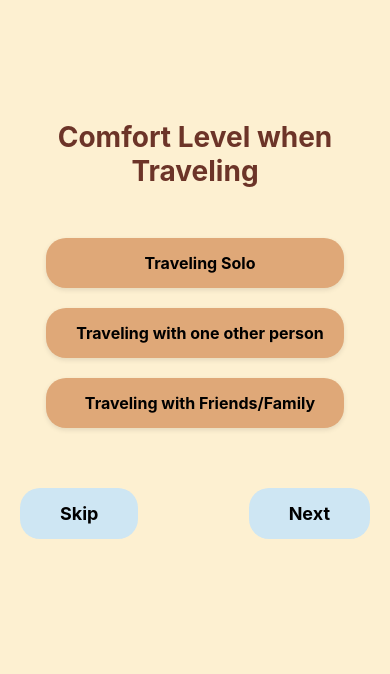
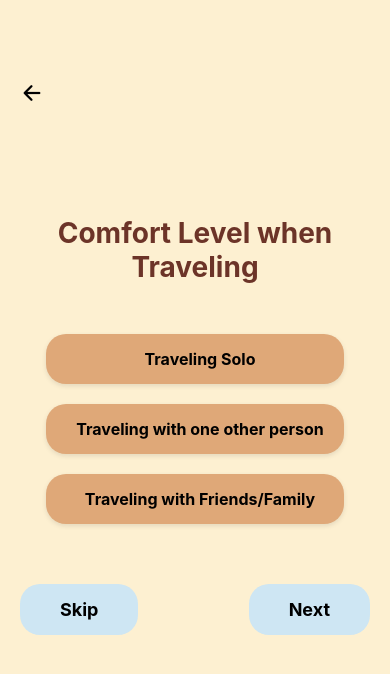
Before and after one commit to simone-lofaso/quiet-quest, a React Native app: screen /TravelComfortPage in a window 390 px wide. Shown: the top 674 px of the page. Built offline with nearby package versions, Linux system fonts and the light colour scheme.

Commit message:
adding back button to quiz page

```diff
--- a/src/pages/interests.js
+++ b/src/pages/interests.js
@@ -30,6 +30,13 @@ export default function InterestsScreen({navigation}) {
 
   return (
     <View style={styles.container}>
+      <TouchableOpacity
+        style={styles.backButton}
+        onPress={() => navigation.goBack()}
+      >
+        <Ionicons name="arrow-back" size={24} color="black" />
+      </TouchableOpacity>
+
       <Text style={styles.title}>Pick Your Interests</Text>
       <View style={styles.interestsContainer}>
         {interests.map((item, index) => (
@@ -83,6 +90,11 @@ const styles = StyleSheet.create({
     backgroundColor: '#FDF0D1', // Matches app theme
     paddingHorizontal: 20,
     paddingVertical: 30,
+  },
+
+  backButton: {
+    marginTop: 50,
+    marginBottom: 20,
   },
 
   title: {
--- a/src/pages/moodCrowdedPage.js
+++ b/src/pages/moodCrowdedPage.js
@@ -1,6 +1,7 @@
 import React, { useState } from 'react';
 import { StyleSheet, Text, TouchableOpacity, View } from 'react-native';
 import Emoji from 'react-native-emoji';
+import { Ionicons } from '@expo/vector-icons';
 import { usePreferencesContext } from '../services/usePreferences';
 
 const MoodCrowdedPage = ({ navigation }) => {
@@ -23,6 +24,12 @@ const MoodCrowdedPage = ({ navigation }) => {
 
     return (
         <View style={styles.container}>
+        <TouchableOpacity
+            style={styles.backButton}
+            onPress={() => navigation.goBack()}
+        >
+        <Ionicons name="arrow-back" size={24} color="black" />
+        </TouchableOpacity>
             <Text style={styles.header}>Mood in Crowded Place</Text>
             <View style={styles.moodGrid}>
                 {moods.map((mood) => (
@@ -76,6 +83,12 @@ const styles = StyleSheet.create({
         paddingHorizontal: 20,
         paddingVertical: 30,
     },
+
+    backButton: {
+        marginTop: 50,
+        marginBottom: 20,
+      },
+
 
     header: {
         fontSize: 28,
--- a/src/pages/moodQuietPlaces.js
+++ b/src/pages/moodQuietPlaces.js
@@ -1,6 +1,7 @@
 import React, { useState } from 'react';
 import { StyleSheet, Text, TouchableOpacity, View } from 'react-native';
 import Emoji from 'react-native-emoji';
+import { Ionicons } from '@expo/vector-icons';
 import { usePreferencesContext } from '../services/usePreferences';
 
 const MoodQuietPlaces = ({navigation}) => {
@@ -23,6 +24,13 @@ const MoodQuietPlaces = ({navigation}) => {
 
   return (
     <View style={styles.container}>
+      <TouchableOpacity
+        style={styles.backButton}
+        onPress={() => navigation.goBack()}
+      >
+        <Ionicons name="arrow-back" size={24} color="black" />
+      </TouchableOpacity>
+
       <Text style={styles.header}>Mood in Quiet Place</Text>
       <View style={styles.moodGrid}>
         {moods.map((mood) => (
@@ -76,6 +84,12 @@ const styles = StyleSheet.create({
     paddingHorizontal: 20,
     paddingVertical: 30,
   },
+
+  backButton: {
+    marginTop: 50,
+    marginBottom: 20,
+  },
+
 
   header: {
     fontSize: 28,
--- a/src/pages/travelComfortLevel.js
+++ b/src/pages/travelComfortLevel.js
@@ -2,6 +2,7 @@
 import { getAuth } from 'firebase/auth';
 import { doc, getDocFromServer, getFirestore, setDoc } from 'firebase/firestore';
 import React, { useState } from 'react';
+import { Ionicons } from '@expo/vector-icons';
 import { StyleSheet, Text, TouchableOpacity, View } from 'react-native';
 import { usePreferencesContext } from '../services/usePreferences';
 
@@ -33,6 +34,12 @@ export default function TravelComfortScreen({navigation}) {
   }
   return (
     <View style={styles.container}>
+      <TouchableOpacity
+            style={styles.backButton}
+            onPress={() => navigation.goBack()}
+        >
+        <Ionicons name="arrow-back" size={24} color="black" />
+      </TouchableOpacity>
       <Text style={styles.title}>Comfort Level when Traveling</Text>
 
       <View style={styles.optionsContainer}>
@@ -88,6 +95,11 @@ const styles = StyleSheet.create({
     backgroundColor: '#FDF0D1',
     paddingHorizontal: 20,
     paddingVertical: 30,
+  },
+
+  backButton: {
+    marginTop: 50,
+    marginBottom: 20,
   },
 
   title: {
```
